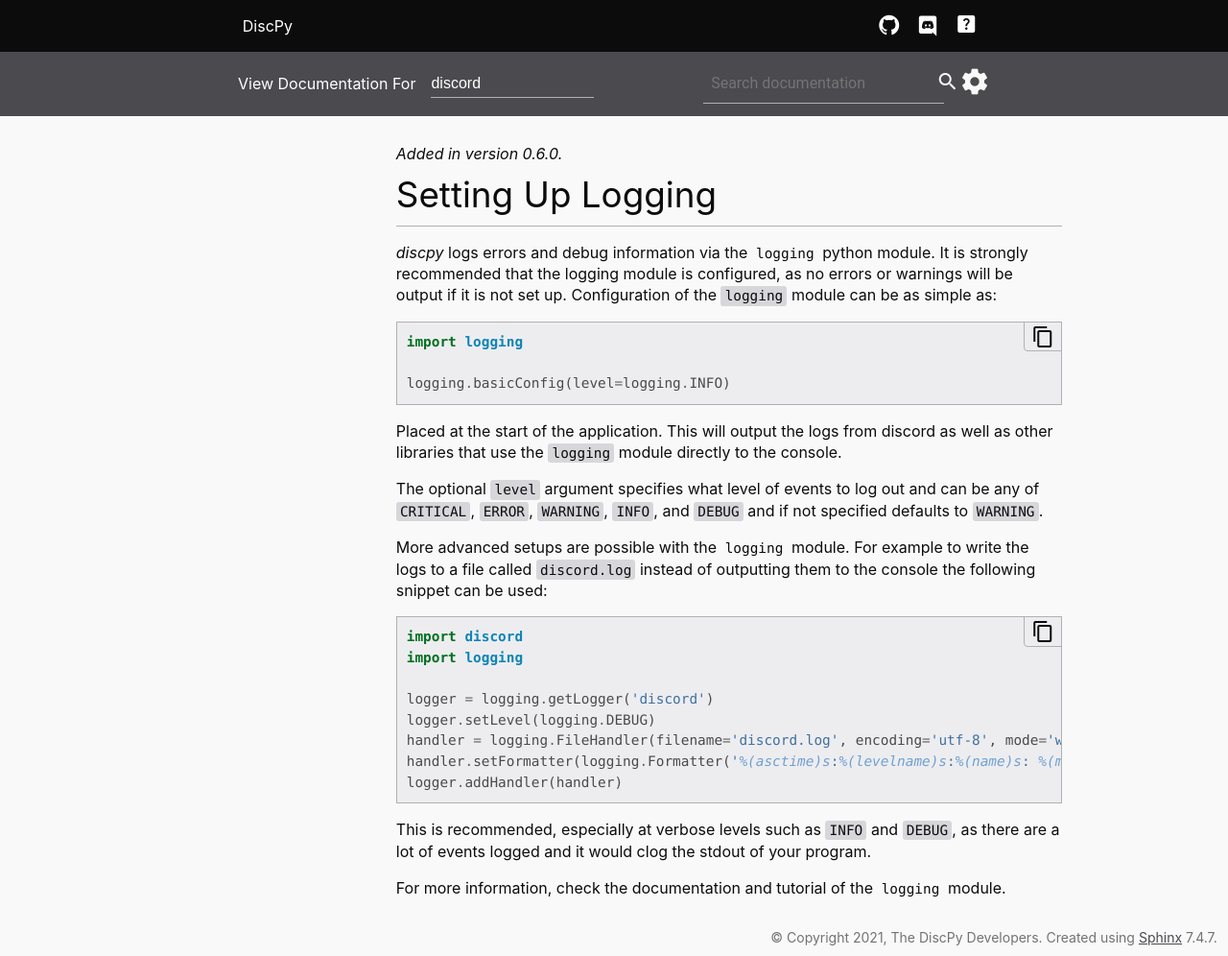
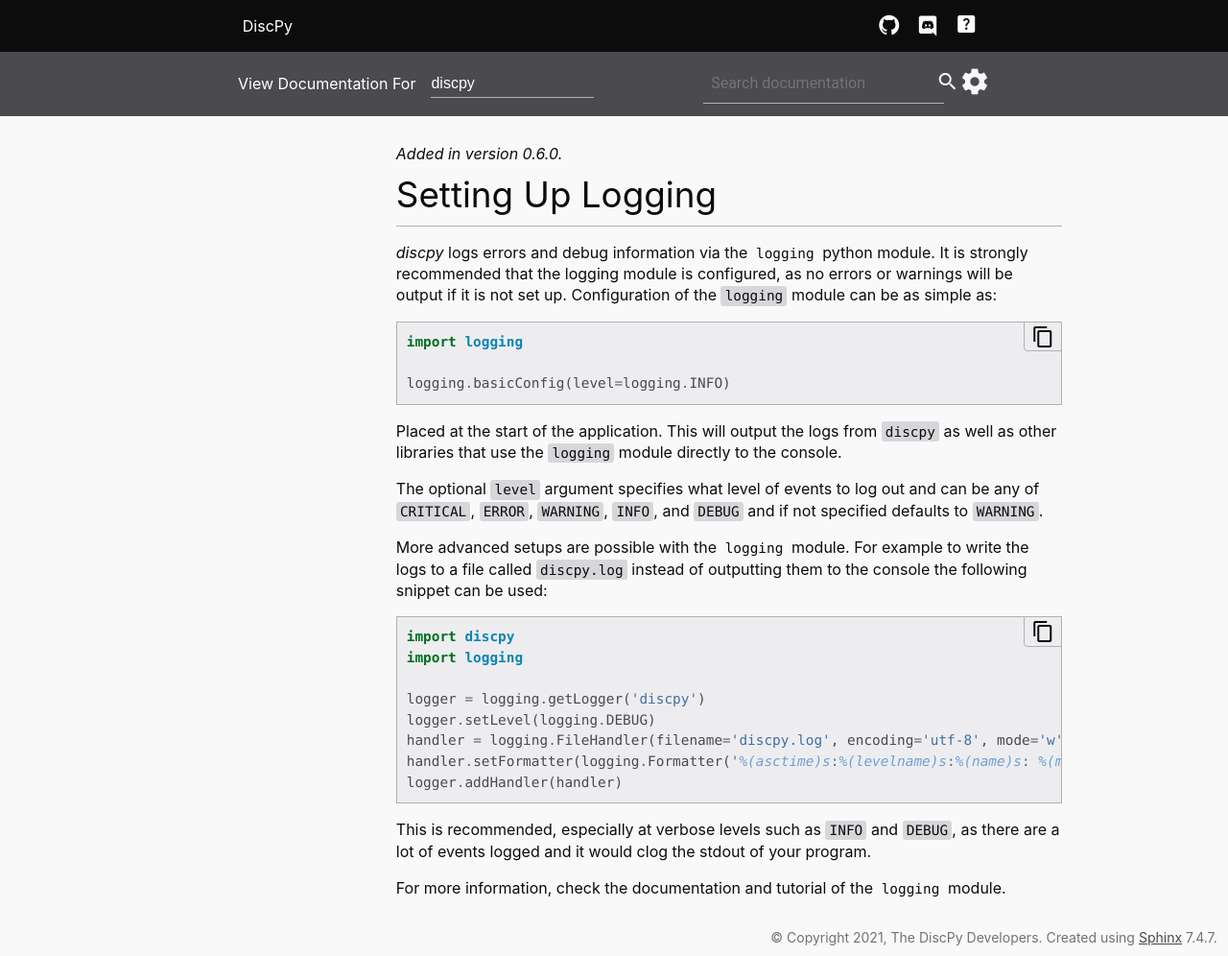
Before and after one commit to AryamanSrii/DiscPy, a Sphinx documentation site: the page built from docs/logging.rst, in a window 1280 px wide. Shown: the whole page at 96% size. Built offline with Sphinx 7.4.7, drawn with Linux system fonts in a browser that asks for light colours.

Commit message:
More changes

```diff
--- a/docs/_templates/layout.html
+++ b/docs/_templates/layout.html
@@ -82,9 +82,9 @@
       <label for="documentation_select">{{ _('View Documentation For') }}</label>
       <select id="documentation_select" onchange="window.location = this.value;">
         {%- if pagename is prefixedwith 'ext/' %}
-        <option value="{{ pathto(master_doc)|e }}">discord</option>
+        <option value="{{ pathto(master_doc)|e }}">discpy</option>
         {%- else %}
-        <option value="{{ pathto(pagename) }}" selected>discord</option>
+        <option value="{{ pathto(pagename) }}" selected>discpy</option>
         {%- endif %}
         {%- for ext, p in discpy_extensions %}
         <option value="{{ pathto(p + '/index')|e }}" {% if pagename is prefixedwith p %}selected{% endif %}>{{ ext }}</option>
--- a/docs/logging.rst
+++ b/docs/logging.rst
@@ -16,7 +16,7 @@
     logging.basicConfig(level=logging.INFO)
 
 Placed at the start of the application. This will output the logs from
-discord as well as other libraries that use the ``logging`` module
+``discpy`` as well as other libraries that use the ``logging`` module
 directly to the console.
 
 The optional ``level`` argument specifies what level of events to log
@@ -24,15 +24,15 @@
 ``DEBUG`` and if not specified defaults to ``WARNING``.
 
 More advanced setups are possible with the :mod:`logging` module. For
-example to write the logs to a file called ``discord.log`` instead of
+example to write the logs to a file called ``discpy.log`` instead of
 outputting them to the console the following snippet can be used::
 
-    import discord
+    import discpy
     import logging
 
-    logger = logging.getLogger('discord')
+    logger = logging.getLogger('discpy')
     logger.setLevel(logging.DEBUG)
-    handler = logging.FileHandler(filename='discord.log', encoding='utf-8', mode='w')
+    handler = logging.FileHandler(filename='discpy.log', encoding='utf-8', mode='w')
     handler.setFormatter(logging.Formatter('%(asctime)s:%(levelname)s:%(name)s: %(message)s'))
     logger.addHandler(handler)
 
--- a/docs/quickstart.rst
+++ b/docs/quickstart.rst
@@ -19,9 +19,9 @@
 
 .. code-block:: python3
 
-    import discord
+    import discpy
 
-    client = discord.Client()
+    client = discpy.Client()
 
     @client.event
     async def on_ready():
@@ -37,7 +37,7 @@
 
     client.run('your token here')
 
-Let's name this file ``example_bot.py``. Make sure not to name it ``discord.py`` as that'll conflict
+Let's name this file ``example_bot.py``. Make sure not to name it ``discpy`` as that'll conflict
 with the library.
 
 There's a lot going on here, so let's walk you through it step by step.
```
Also changed, not shown: docs/intro.rst (+10 -10 lines), 1 other file.
